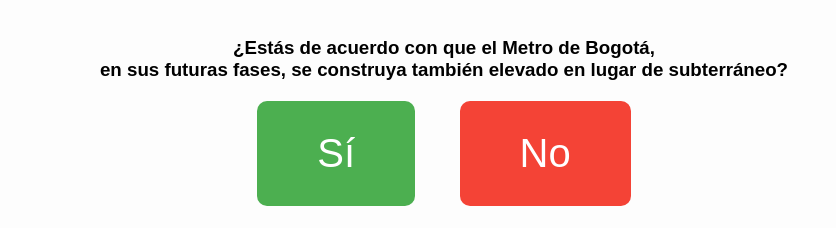
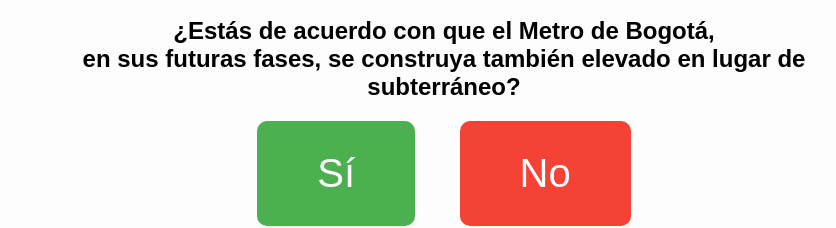
Before and after one commit to EdwarJamirS/votacionesdiemi, a plain HTML site: page index.html in a window 1280 px wide. Shown: the part 464-692 px from the top of the page, 388-1224 px from the left. Drawn offline with Linux system fonts and the light colour scheme.

Commit message:
Update index.html

```diff
--- a/index.html
+++ b/index.html
@@ -98,7 +98,7 @@
      <img src="https://upload.wikimedia.org/wikipedia/en/e/e6/Colegio_Nueva_Granada_Logo.png" alt="Imagen informativa"><br><br>
 <h1>Consulta Popular</h1>
 
-<h3>¿Estás de acuerdo con que el Metro de Bogotá,<br> en sus futuras fases, se construya también elevado en lugar de subterráneo?</h3>
+<h2>¿Estás de acuerdo con que el Metro de Bogotá,<br> en sus futuras fases, se construya también elevado en lugar de subterráneo?</h2>
       <div class="botones">
         <button id="btnSI" style="background-color: #4CAF50; color: white;" onclick="enviarVoto('SI')">Sí</button>
         <button id="btnNO" style="background-color: #f44336; color: white;" onclick="enviarVoto('NO')">No</button>
```
